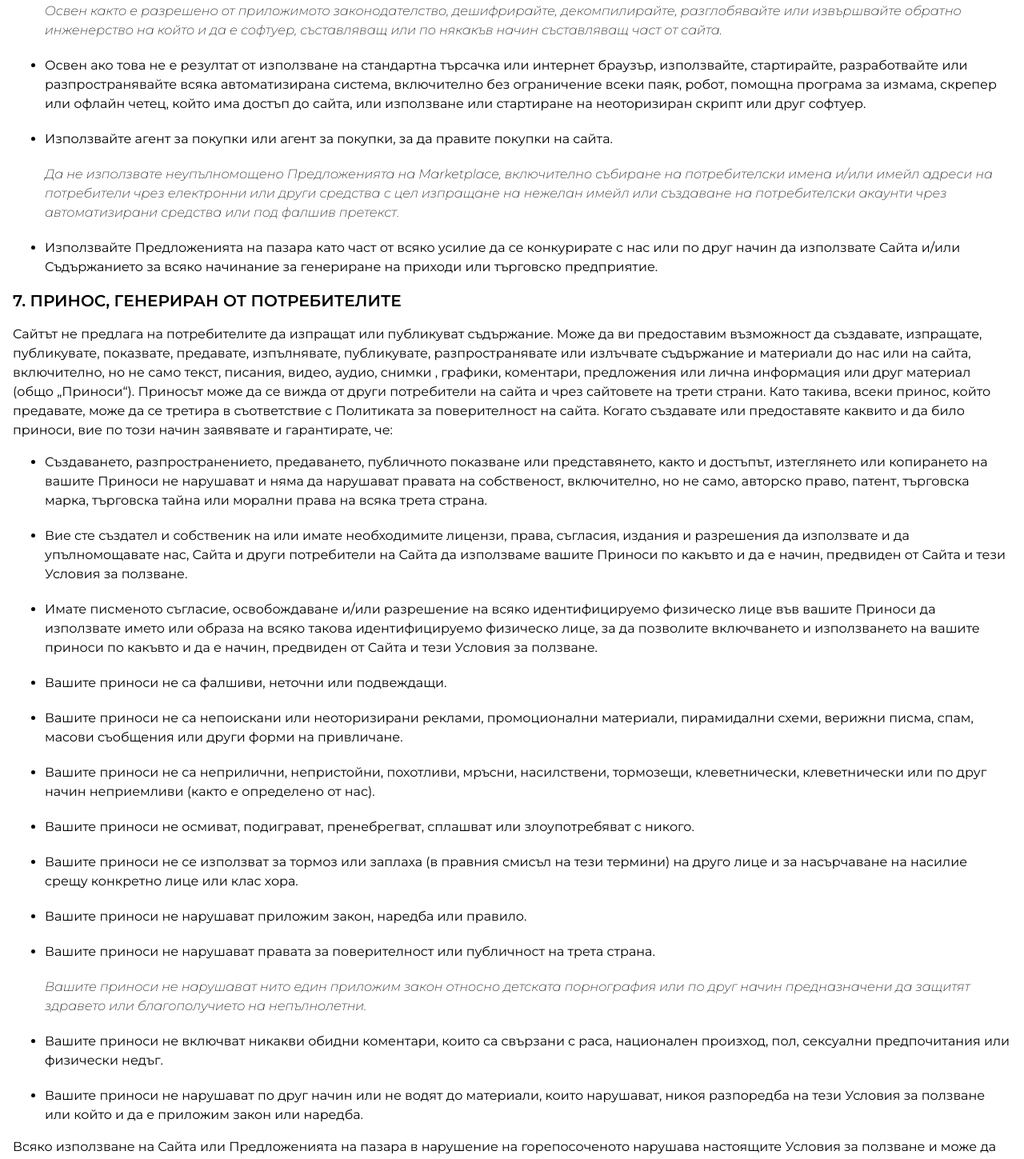
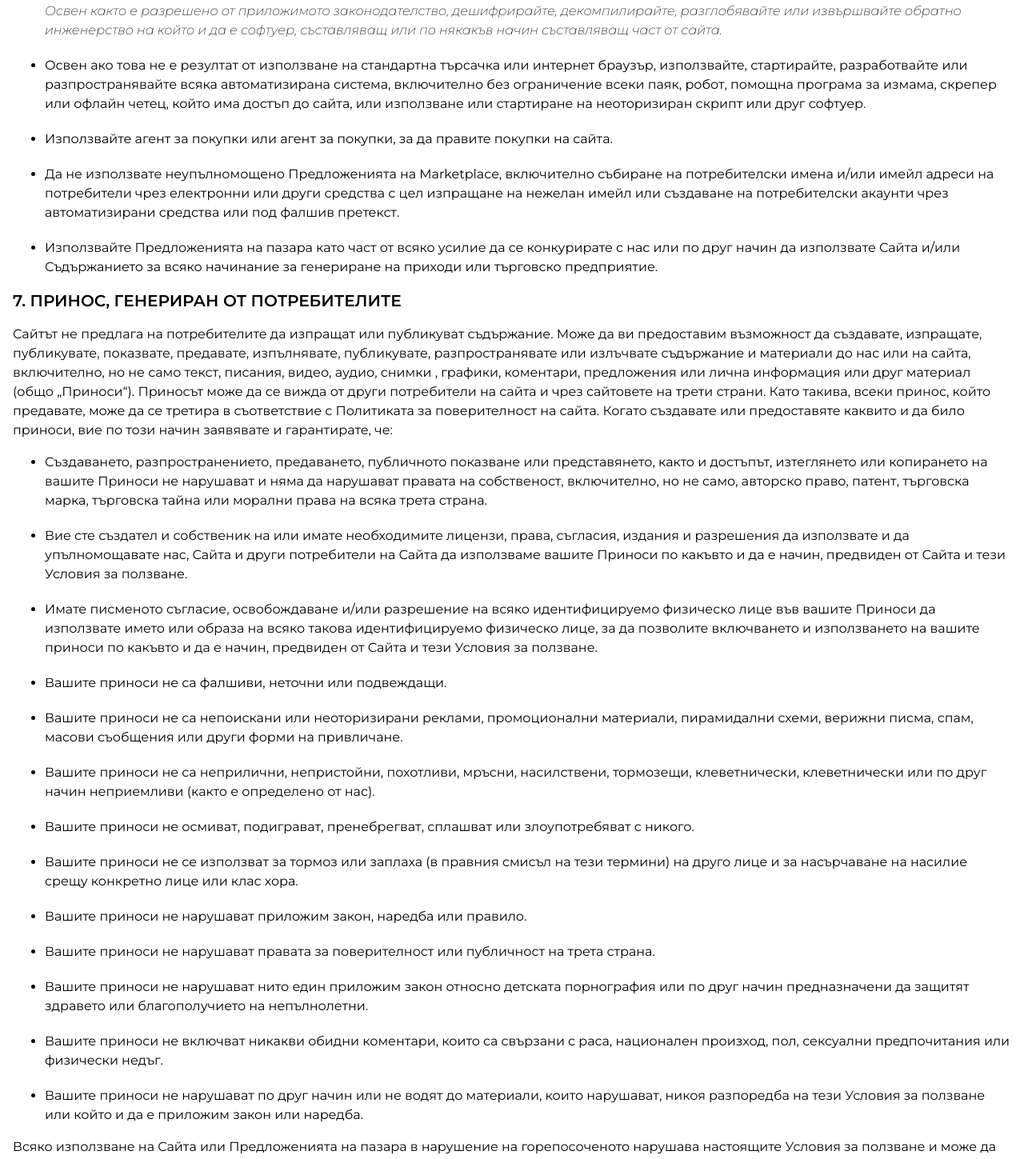
Before and after one commit to StroverIT/Strover, a Next.js app: page /terms-and-conditions in a window 1280 px wide. Shown: the part 4650-6099 px from the top of the page at 80% size. Built offline with nearby package versions, Linux system fonts and the light colour scheme; a web font is replaced by a local one.

Commit message:
fixing typo mistake

```diff
--- a/pages/terms-and-conditions.js
+++ b/pages/terms-and-conditions.js
@@ -366,13 +366,13 @@ export default function TermsAndConditions() {
                 Използвайте агент за покупки или агент за покупки, за да правите
                 покупки на сайта.
               </li>
-              <i>
+              <li>
                 Да не използвате неупълномощено Предложенията на Marketplace,
                 включително събиране на потребителски имена и/или имейл адреси
                 на потребители чрез електронни или други средства с цел
                 изпращане на нежелан имейл или създаване на потребителски
                 акаунти чрез автоматизирани средства или под фалшив претекст.
-              </i>
+              </li>
               <li>
                 Използвайте Предложенията на пазара като част от всяко усилие да
                 се конкурирате с нас или по друг начин да използвате Сайта и/или
@@ -451,11 +451,11 @@ export default function TermsAndConditions() {
                 Вашите приноси не нарушават правата за поверителност или
                 публичност на трета страна.
               </li>
-              <i>
+              <li>
                 Вашите приноси не нарушават нито един приложим закон относно
                 детската порнография или по друг начин предназначени да защитят
                 здравето или благополучието на непълнолетни.
-              </i>
+              </li>
               <li>
                 Вашите приноси не включват никакви обидни коментари, които са
                 свързани с раса, национален произход, пол, сексуални
```
